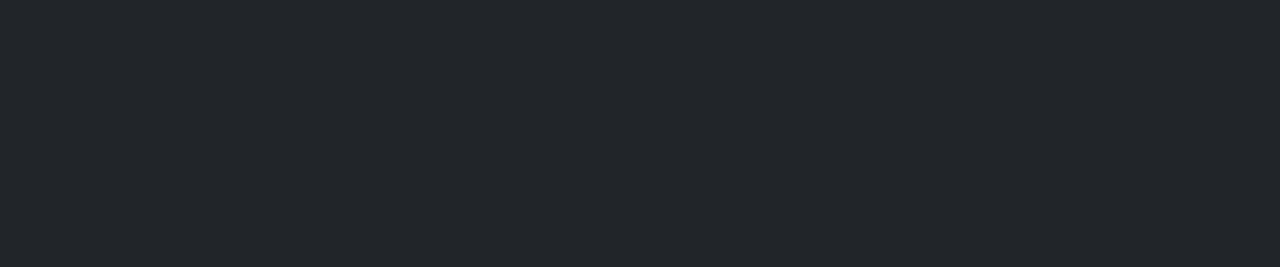
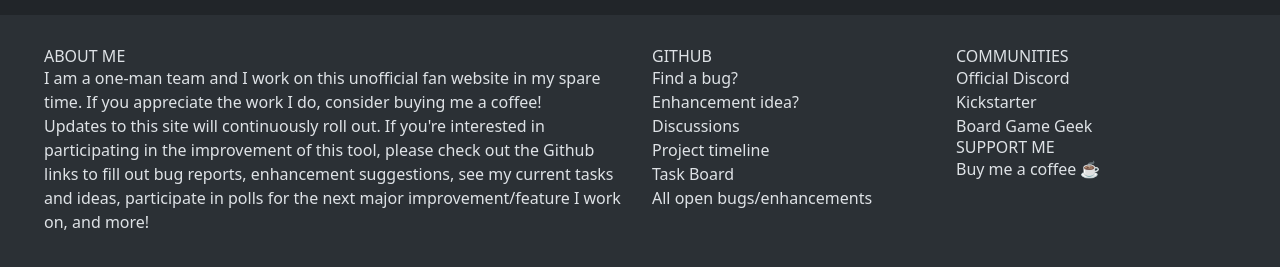
Before and after one commit to swirle13/The-Witcher-Old-World-Tool, a React app: page /#/ in a window 1280 px wide. Shown: the part 489-756 px from the top of the page. Built offline with nearby package versions, Linux system fonts and the light colour scheme.

Commit message:
Add footer
Add footer component.
Update github username to swirle13 and references.
Add footer to bottom of Root.
Fix SetupHelper bottom padding to work with new footer better.

```diff
--- /dev/null
+++ b/src/components/Footer.tsx
@@ -0,0 +1,55 @@
+import { Col, Container, Row } from "react-bootstrap";
+
+export default function Footer() {
+    return (
+        <footer className='footer bg-body-tertiary' style={{padding: '2rem'}}>
+            <Container fluid className='text-md-left'>
+                <Row className='footerLinks'>
+                    <Col className='col-md-6 mt-md-0 mt-3'>
+                        <h5 className="text-uppercase">About me</h5>
+                        <p>
+                            I am a one-man team and I work on this unofficial fan website in my spare time. If you
+                            appreciate the work I do, consider buying me a coffee!
+                        </p>
+                        <p>
+                            Updates to this site will continuously roll out. If you're interested in participating in
+                            the improvement of this tool, please check out the Github links to fill out bug reports,
+                            enhancement suggestions, see my current tasks and ideas, participate in polls for the next
+                            major improvement/feature I work on, and more!
+                        </p>
+                    </Col>
+
+                    <hr className="clearfix w-100 d-md-none pb-0" />
+
+                    <Col className='col-md-3 mb-md-0 mb-3'>
+                        <h5 className="text-uppercase">Github</h5>
+                        <ul className="list-unstyled">
+                            <li><a href="https://github.com/swirle13/The-Witcher-Old-World-Tool-Issues/issues/new?assignees=&labels=bug&projects=&template=bug_report.md&title=%5BBUG%5D+">Find a bug?</a></li>
+                            <li><a href="https://github.com/swirle13/The-Witcher-Old-World-Tool-Issues/issues/new?assignees=&labels=enhancement&projects=&template=feature_request.md&title=%5BENHANCEMENT%5D+">Enhancement idea?</a></li>
+                            <li><a href="https://github.com/mjohnson159/The-Witcher-Old-World-Tool-Issues/discussions">Discussions</a></li>
+                            <li><a href="https://github.com/users/swirle13/projects/2/views/3">Project timeline</a></li>
+                            <li><a href="https://github.com/users/swirle13/projects/2/views/1">Task Board</a></li>
+                            <li><a href="https://github.com/swirle13/The-Witcher-Old-World-Tool-Issues/issues?q=is%3Aissue+is%3Aopen+sort%3Aupdated-desc">All open bugs/enhancements</a></li>
+                        </ul>
+                    </Col>
+
+                    <Col className='col-md-3 mb-md-0 mb-3'>
+                        <h5 className="text-uppercase">Communities</h5>
+                        <ul className="list-unstyled">
+                            <li><a href="https://discord.com/invite/mX8yvYQTuq">Official Discord</a></li>
+                            <li><a href="https://www.kickstarter.com/projects/goonboard/the-witcher">Kickstarter</a></li>
+                            <li><a href="https://boardgamegeek.com/boardgame/331106/witcher-old-world">Board Game Geek</a></li>
+                        </ul>
+                        <h5 className="text-uppercase">Support Me</h5>
+                        <ul className="list-unstyled">
+                            <li><a href="https://bmc.link/swirle13">Buy me a coffee ☕️</a></li>
+                        </ul>
+                    </Col>
+                </Row>
+                <Row className='footerBottom text-center py-3'>
+
+                </Row>
+            </Container>
+        </footer>
+    );
+}
--- a/src/components/navbar.tsx
+++ b/src/components/navbar.tsx
@@ -39,13 +39,13 @@
                             </NavDropdown.Item>
                         </NavDropdown>
                         <NavDropdown title="Project Help" id="github-nav-dropdown">
-                            <NavDropdown.Item href="https://github.com/mjohnson159/The-Witcher-Old-World-Tool-Issues/issues">
+                            <NavDropdown.Item href="https://github.com/swirle13/The-Witcher-Old-World-Tool-Issues/issues">
                                 Github Issues
                             </NavDropdown.Item>
-                            <NavDropdown.Item href="https://github.com/mjohnson159/The-Witcher-Old-World-Tool-Issues/discussions">
+                            <NavDropdown.Item href="https://github.com/swirle13/The-Witcher-Old-World-Tool-Issues/discussions">
                                 Github Discussions
                             </NavDropdown.Item>
-                            <NavDropdown.Item href="https://github.com/users/mjohnson159/projects/2">
+                            <NavDropdown.Item href="https://github.com/users/swirle13/projects/2/views/3">
                                 Project Timeline
                             </NavDropdown.Item>
                         </NavDropdown>
--- a/src/pages/root.tsx
+++ b/src/pages/root.tsx
@@ -1,3 +1,4 @@
+import Footer from '../components/Footer';
 import Navbar from "../components/Navbar";
 import { Outlet } from "react-router-dom";
 
@@ -6,6 +7,7 @@
         <div className='BaseContainer mx-0 px-0' >
             <Navbar />
             <Outlet />
+            <Footer />
         </div>
     )
 }
--- a/src/pages/setupHelper.tsx
+++ b/src/pages/setupHelper.tsx
@@ -31,10 +31,10 @@
     }, [players, expansionsState]);
 
     return (
-        <Container className='mb-6'>
+        <Container>
             <Col>
                 <PageTitle HeaderText='Setup Helper' HeaderUnderline={false}/>
-                <Row className="gap-2">
+                <Row className="gap-2 mb-4 pb-4">
                     <Col id="setupConfiguration" lg="4">
                         <Form>
                             <Row className='justify-content-center' lg={1}>
```
